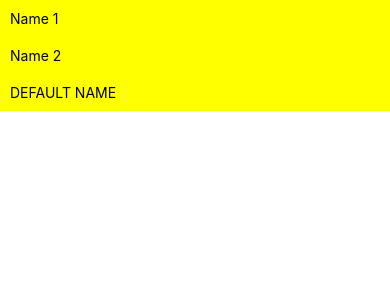
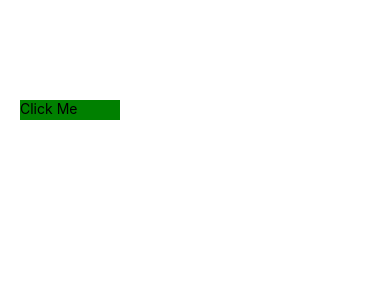
Before and after one commit to novakiss/learnReactNative, a React Native app: screen / in a window 390 px wide. Shown: the top 300 px of the page. Built offline with nearby package versions, Linux system fonts and the light colour scheme.

Commit message:
TouchableOpacity

```diff
--- a/App.js
+++ b/App.js
@@ -1,18 +1,21 @@
 import React, {Component} from 'react';
 import {
-    View,
+    View,TouchableOpacity,Text
 } from 'react-native';
-
-import KhachHang from './src/components/KhachHang'
 
 
 export default class App extends Component{
+    clickMe=()=>{
+      console.log('Clicked')
+    };
     render() {
         return (
             <View>
-                <KhachHang name="Name 1"/>
-                <KhachHang name="Name 2"/>
-                <KhachHang/>
+                <TouchableOpacity onPress={this.clickMe}>
+                <View style={{backgroundColor:'green',width:100,height:20,marginTop:100,marginLeft:20}}>
+                    <Text>Click Me</Text>
+                </View>
+                </TouchableOpacity>
             </View>
         );
     }
--- a/src/components/KhachHang.js
+++ /dev/null
@@ -1,20 +0,0 @@
-import React, {Component} from 'react';
-import {
-    View,Text
-} from 'react-native';
-import PropTypes from 'prop-types';
-
-
-
-export default class KhachHang extends Component{
-    render() {
-        return (
-            <View style={{backgroundColor:'yellow',padding:10}}>
-                <Text>{this.props.name?this.props.name:"DEFAULT NAME"}</Text>
-            </View>
-        );
-    }
-}
-KhachHang.propType={
-    name: PropTypes.string
-};
```
